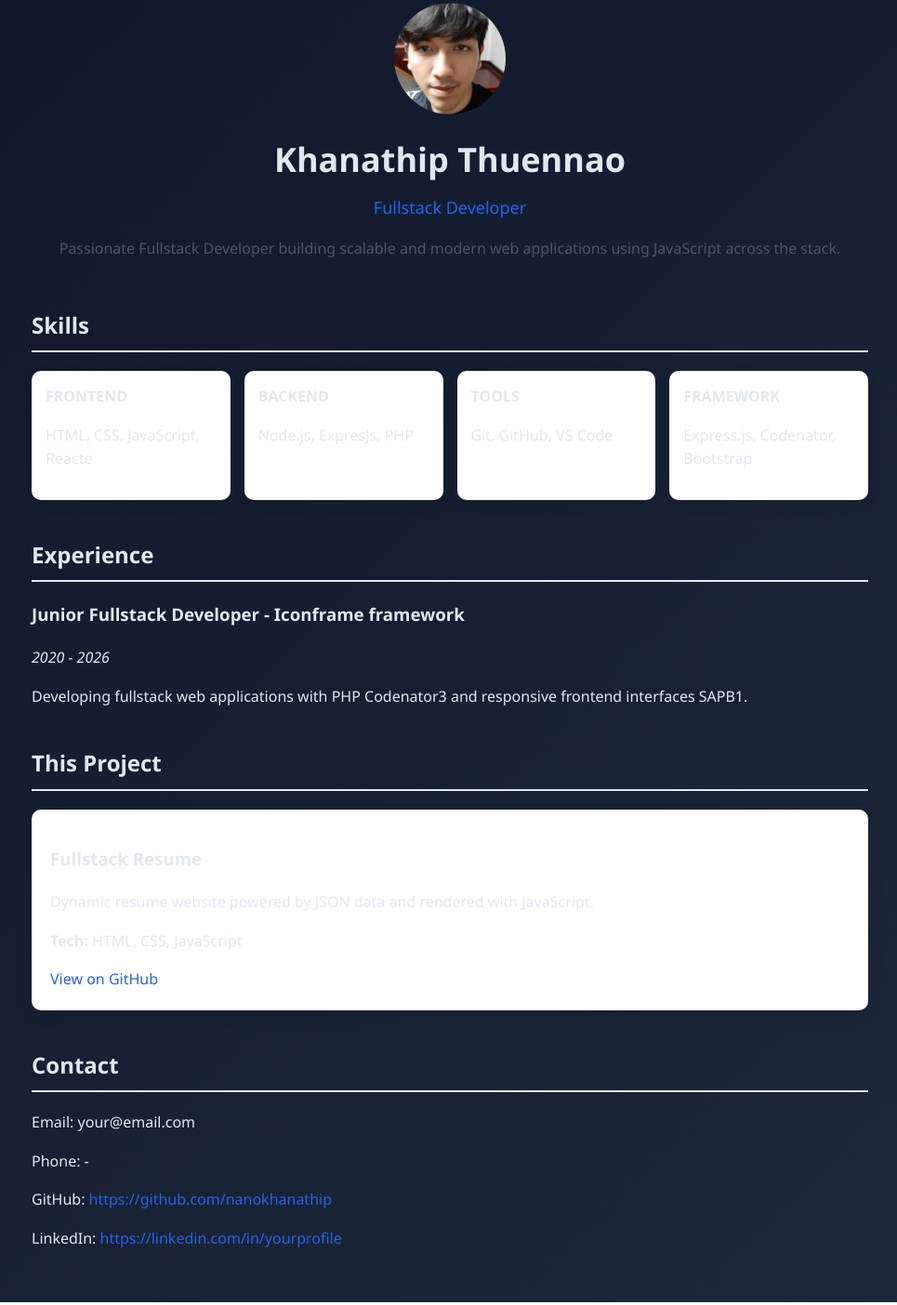
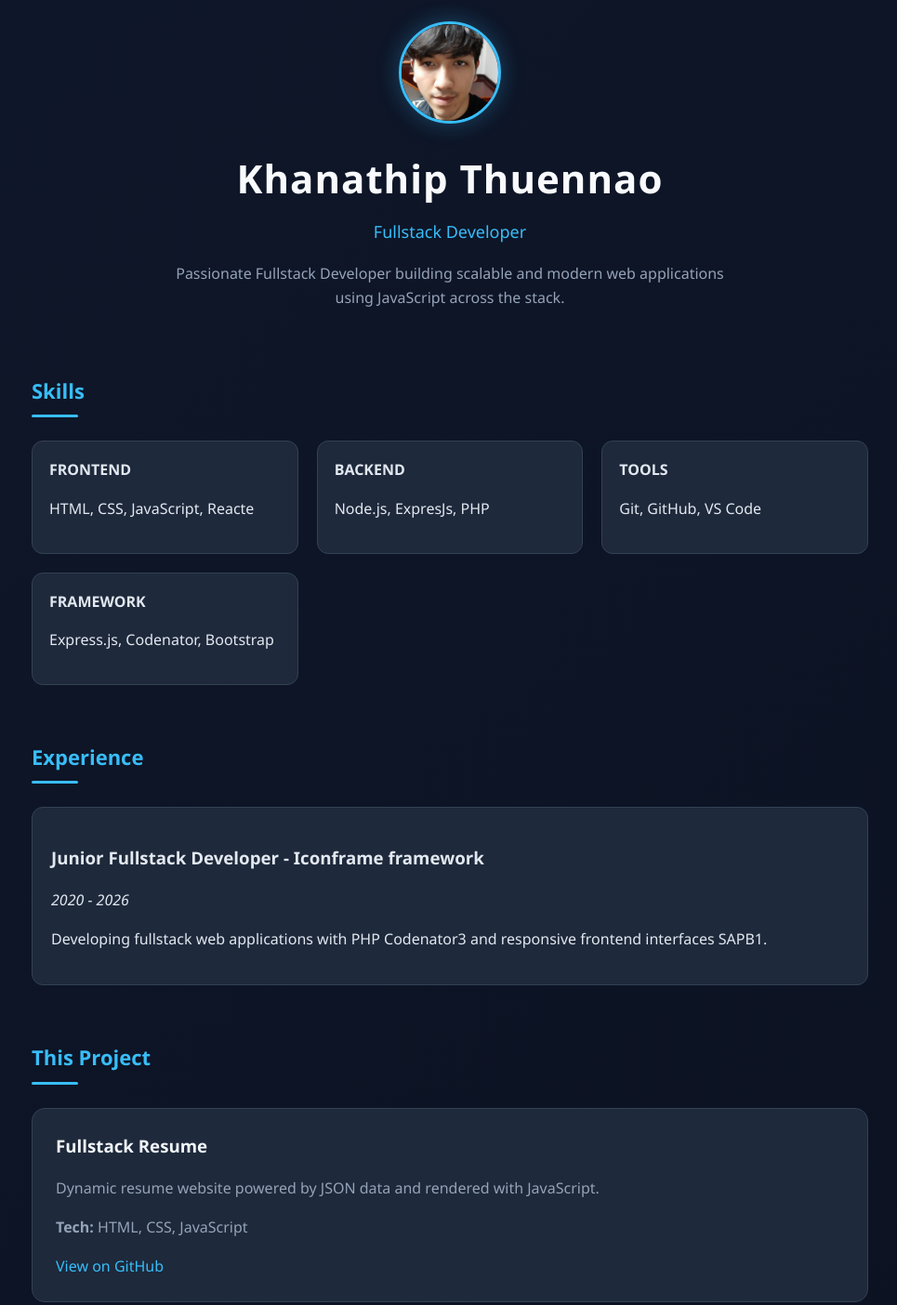
Before and after one commit to nanokhanathip/khanathip.github.io, a plain HTML site: page index.html in a window 1280 px wide. Shown: the part 37-1441 px from the top of the page at 93% size, without its empty margins (156-1121 px from the left). Drawn offline with Linux system fonts and the light colour scheme.

Commit message:
Add files via upload

```diff
--- a/style.css
+++ b/style.css
@@ -1,78 +1,142 @@
+/* ===== Base Reset ===== */
+* {
+  box-sizing: border-box;
+}
+
 body {
   margin: 0;
   font-family: 'Segoe UI', sans-serif;
-  background: linear-gradient(135deg, #0f172a, #1e293b);
+  background: linear-gradient(135deg, #0f172a, #0b1120);
   color: #e2e8f0;
   line-height: 1.6;
 }
 
+/* ===== Layout ===== */
 .container {
-  max-width: 900px;
+  max-width: 950px;
   margin: auto;
-  padding: 40px 20px;
+  padding: 60px 25px;
 }
 
+/* ===== Hero ===== */
 .hero {
   text-align: center;
-  margin-bottom: 50px;
+  margin-bottom: 70px;
 }
 
 .hero h1 {
-  font-size: 36px;
+  font-size: 42px;
   margin: 0;
+  font-weight: 700;
+  letter-spacing: 1px;
+  color: #f8fafc;
 }
 
 .title {
   font-size: 18px;
-  color: #2563eb;
-  margin-top: 8px;
+  color: #38bdf8;
+  margin-top: 10px;
+  font-weight: 500;
 }
 
 .summary {
-  margin-top: 15px;
-  color: #4b5563;
+  margin-top: 18px;
+  color: #94a3b8;
+  max-width: 600px;
+  margin-left: auto;
+  margin-right: auto;
+}
+
+/* ===== Section ===== */
+section {
+  margin-bottom: 60px;
 }
 
 h2 {
-  margin-top: 40px;
-  border-bottom: 2px solid #e5e7eb;
-  padding-bottom: 8px;
+  font-size: 22px;
+  font-weight: 600;
+  margin-bottom: 25px;
+  color: #38bdf8;
+  position: relative;
 }
 
+h2::after {
+  content: "";
+  display: block;
+  width: 50px;
+  height: 3px;
+  background: #38bdf8;
+  margin-top: 8px;
+  border-radius: 2px;
+}
+
+/* ===== Skills Grid ===== */
 .skills-grid {
   display: grid;
-  grid-template-columns: repeat(auto-fit, minmax(200px, 1fr));
-  gap: 15px;
-  margin-top: 15px;
+  grid-template-columns: repeat(auto-fit, minmax(220px, 1fr));
+  gap: 20px;
 }
 
 .skill-card {
-  background: white;
-  padding: 15px;
-  border-radius: 10px;
-  box-shadow: 0 5px 15px rgba(0,0,0,0.05);
+  background: #1e293b;
+  padding: 18px;
+  border-radius: 12px;
+  border: 1px solid #334155;
+  transition: 0.3s ease;
 }
 
+.skill-card:hover {
+  border-color: #38bdf8;
+  transform: translateY(-4px);
+}
+
+/* ===== Projects ===== */
 .projects-grid {
   display: grid;
-  gap: 20px;
-  margin-top: 20px;
+  gap: 25px;
 }
 
 .project-card {
-  background: white;
-  padding: 20px;
-  border-radius: 10px;
-  box-shadow: 0 5px 20px rgba(0,0,0,0.07);
-  transition: 0.2s;
+  background: #1e293b;
+  padding: 25px;
+  border-radius: 14px;
+  border: 1px solid #334155;
+  transition: 0.3s ease;
 }
 
 .project-card:hover {
-  transform: translateY(-3px);
+  border-color: #38bdf8;
+  transform: translateY(-4px);
+}
+
+.project-card h3 {
+  margin-top: 0;
+  color: #f1f5f9;
+}
+
+.project-card p {
+  color: #94a3b8;
+}
+
+/* ===== Experience ===== */
+#experience div {
+  background: #1e293b;
+  padding: 20px;
+  border-radius: 12px;
+  border: 1px solid #334155;
+  margin-bottom: 20px;
+}
+
+/* ===== Contact ===== */
+#contact {
+  background: #1e293b;
+  padding: 25px;
+  border-radius: 14px;
+  border: 1px solid #334155;
 }
 
 a {
-  color: #2563eb;
+  color: #38bdf8;
   text-decoration: none;
 }
 
@@ -81,23 +145,33 @@ a:hover {
 }
 
 /* ===== Profile Image ===== */
-
 .profile-wrapper {
   display: flex;
   justify-content: center;
-  margin-bottom: 20px;
+  margin-bottom: 25px;
 }
 
 .profile-img {
-  width: 12vw;
-  max-width: 120px;
-  min-width: 70px;
-  height: auto;
-  aspect-ratio: 1 / 1;
+  width: 110px;
+  height: 110px;
   border-radius: 50%;
   object-fit: cover;
+  border: 3px solid #38bdf8;
+  box-shadow: 0 0 25px rgba(56, 189, 248, 0.3);
+  transition: 0.3s ease;
 }
 
 .profile-img:hover {
   transform: scale(1.05);
 }
+
+/* ===== Responsive ===== */
+@media (max-width: 768px) {
+  .hero h1 {
+    font-size: 32px;
+  }
+
+  .container {
+    padding: 40px 20px;
+  }
+}
```
